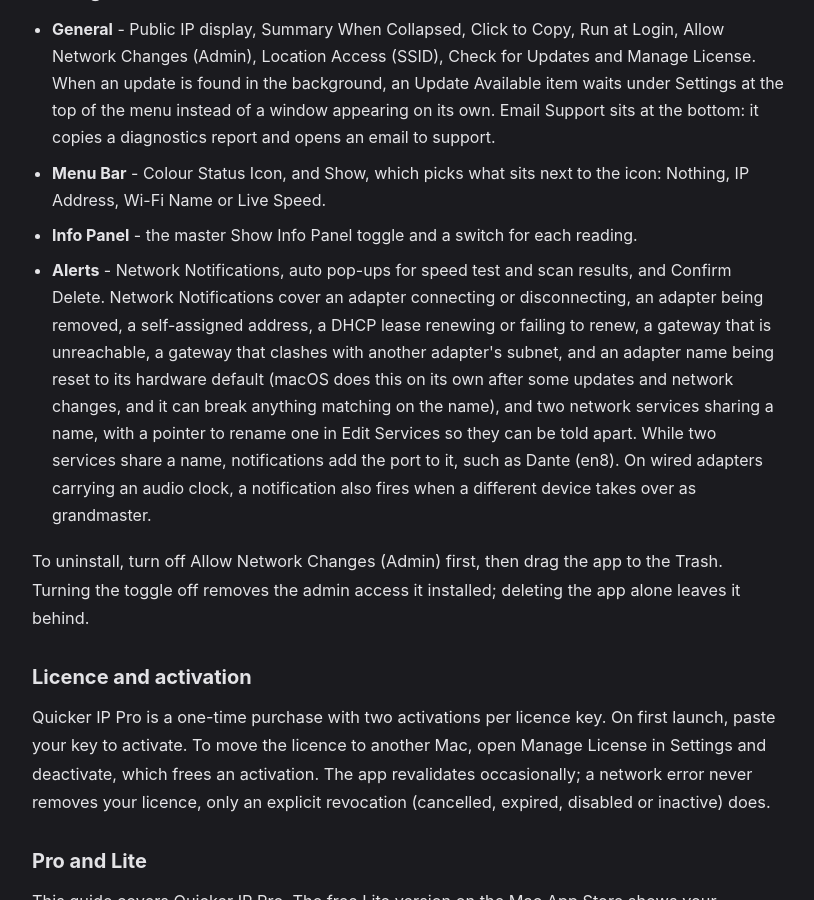
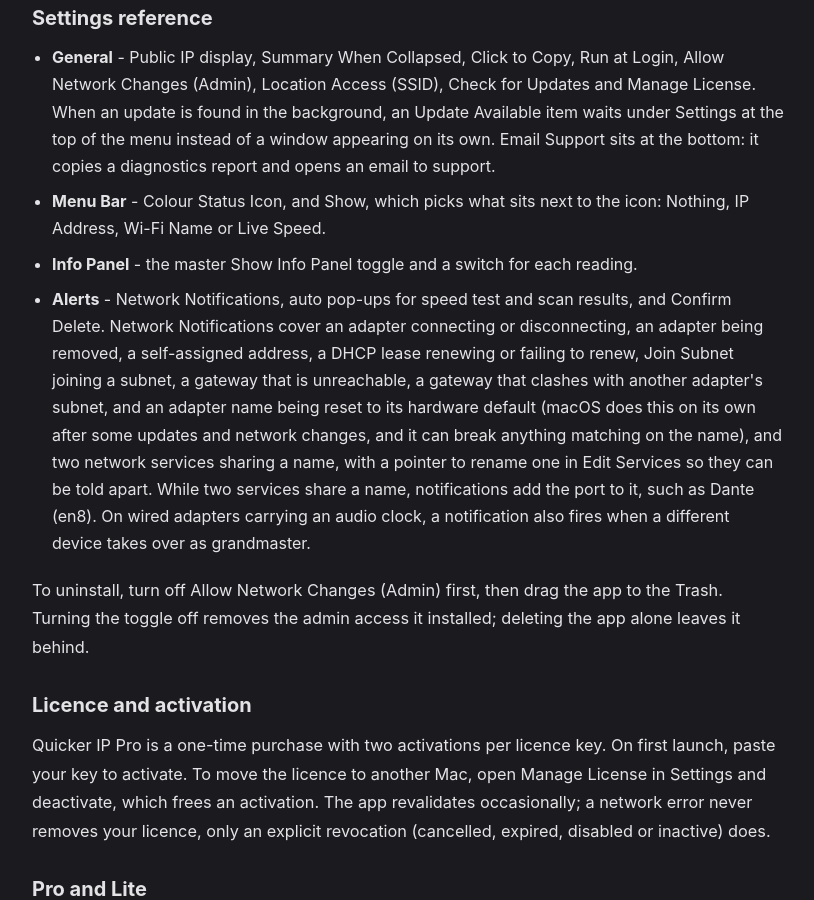
Before and after one commit to BSKapps/bskapps.github.io, a Jekyll site: the page articles/quicker-ip-guide/index.html, which Jekyll copies as it is, in a window 1280 px wide and 900 px high, scrolled down 7780 px. Shown: the whole window, without its empty margins (232-1046 px from the left). Built offline with Jekyll 4.4.1, drawn with Linux system fonts in a browser that asks for light colours; some of the changed text lies outside the part shown.

Commit message:
Quicker IP guide: Join Subnet sends a notification with the new address once it has joined, listed with the other Network Notifications

```diff
--- a/articles/quicker-ip-guide/index.html
+++ b/articles/quicker-ip-guide/index.html
@@ -144,7 +144,7 @@
                 <li><strong>General</strong> - Public IP display, Summary When Collapsed, Click to Copy, Run at Login, Allow Network Changes (Admin), Location Access (SSID), Check for Updates and Manage License. When an update is found in the background, an Update Available item waits under Settings at the top of the menu instead of a window appearing on its own. Email Support sits at the bottom: it copies a diagnostics report and opens an email to support.</li>
                 <li><strong>Menu Bar</strong> - Colour Status Icon, and Show, which picks what sits next to the icon: Nothing, IP Address, Wi-Fi Name or Live Speed.</li>
                 <li><strong>Info Panel</strong> - the master Show Info Panel toggle and a switch for each reading.</li>
-                <li><strong>Alerts</strong> - Network Notifications, auto pop-ups for speed test and scan results, and Confirm Delete. Network Notifications cover an adapter connecting or disconnecting, an adapter being removed, a self-assigned address, a DHCP lease renewing or failing to renew, a gateway that is unreachable, a gateway that clashes with another adapter's subnet, and an adapter name being reset to its hardware default (macOS does this on its own after some updates and network changes, and it can break anything matching on the name), and two network services sharing a name, with a pointer to rename one in Edit Services so they can be told apart. While two services share a name, notifications add the port to it, such as Dante (en8). On wired adapters carrying an audio clock, a notification also fires when a different device takes over as grandmaster.</li>
+                <li><strong>Alerts</strong> - Network Notifications, auto pop-ups for speed test and scan results, and Confirm Delete. Network Notifications cover an adapter connecting or disconnecting, an adapter being removed, a self-assigned address, a DHCP lease renewing or failing to renew, Join Subnet joining a subnet, a gateway that is unreachable, a gateway that clashes with another adapter's subnet, and an adapter name being reset to its hardware default (macOS does this on its own after some updates and network changes, and it can break anything matching on the name), and two network services sharing a name, with a pointer to rename one in Edit Services so they can be told apart. While two services share a name, notifications add the port to it, such as Dante (en8). On wired adapters carrying an audio clock, a notification also fires when a different device takes over as grandmaster.</li>
             </ul>
             <p>To uninstall, turn off Allow Network Changes (Admin) first, then drag the app to the Trash. Turning the toggle off removes the admin access it installed; deleting the app alone leaves it behind.</p>
 
```
Also changed, not shown: other parts of articles/quicker-ip-guide/index.html (+1 -1 lines).
